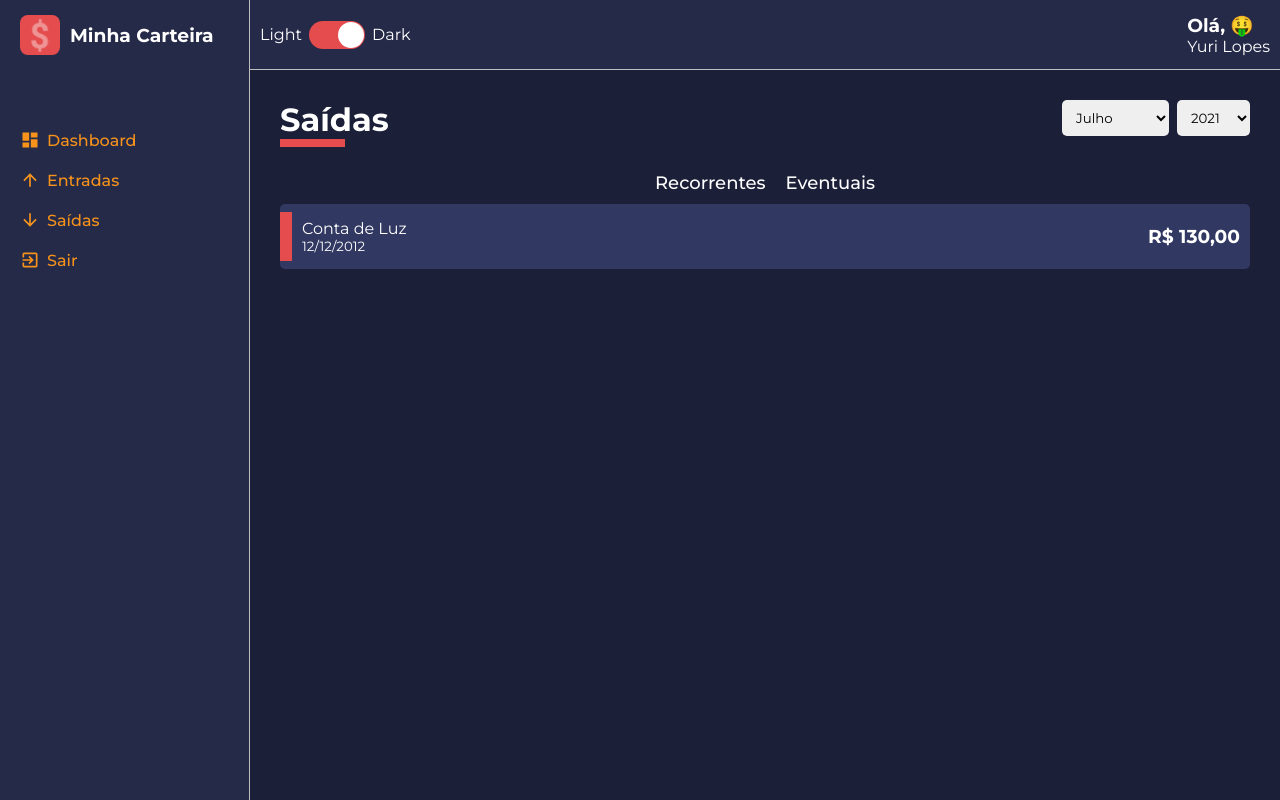
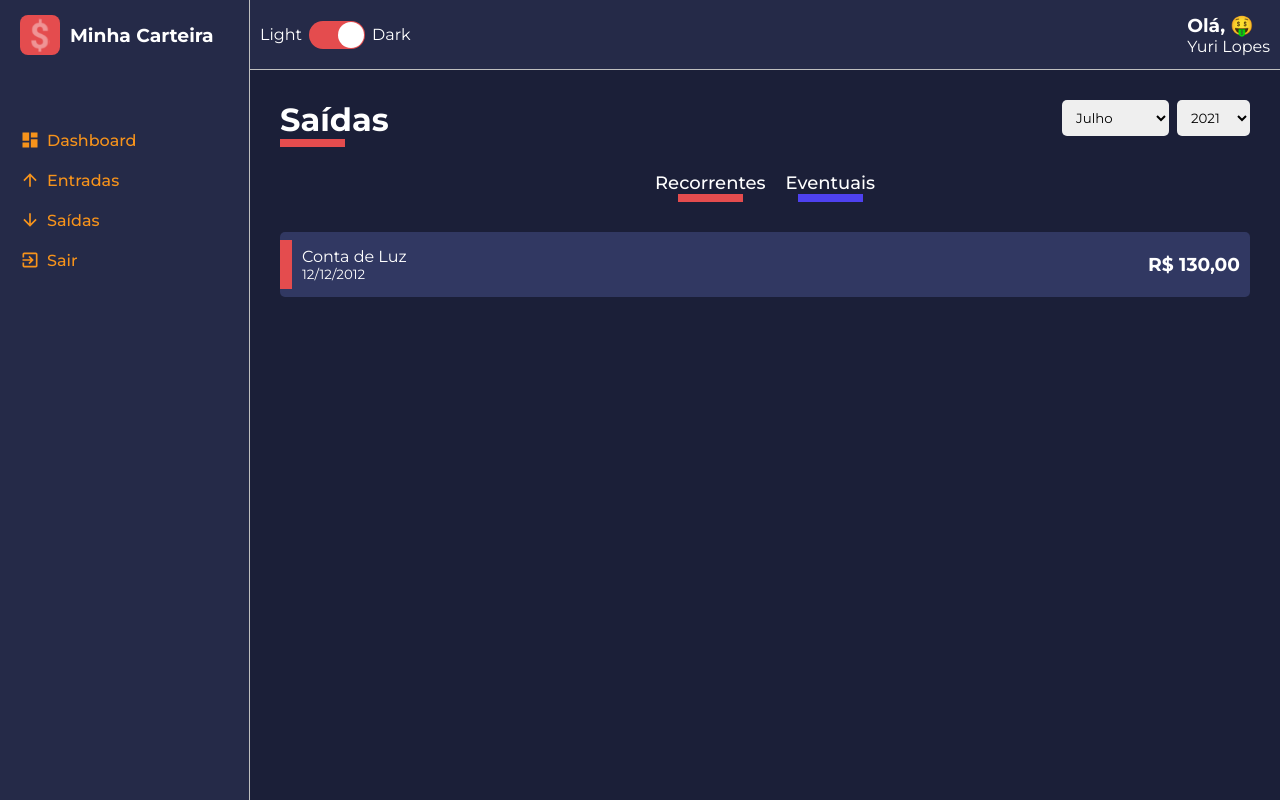
Before and after one commit to YuriLopesM/minha-carteira-dashboard, a React (Create React App) app: page /list/1 in a window 1280 px wide. Built offline with nearby package versions, Linux system fonts and the light colour scheme.

Commit message:
Update lesson 3.13

```diff
--- a/src/pages/List/index.tsx
+++ b/src/pages/List/index.tsx
@@ -36,7 +36,7 @@ const List: React.FC = () => {
                 </button>
                 <button
                 type="button"
-                className="tag-filter tag-filter-eventual"
+                className="tag-filter tag-filter-eventuals"
                 >
                     Eventuais
                 </button>
@@ -49,7 +49,6 @@ const List: React.FC = () => {
                 subtitle="12/12/2012"
                 amount="R$ 130,00"
                 />
-
             </Content>
         </Container>
 
--- a/src/pages/List/styles.ts
+++ b/src/pages/List/styles.ts
@@ -12,6 +12,7 @@ export const Filters = styled.div`
     width: 100%;
     display: flex;
     justify-content: center;
+    margin-bottom: 30px;
 
     .tag-filter{
         font-size: 18px;
@@ -24,21 +25,26 @@ export const Filters = styled.div`
         &:hover{
             opacity: .7;
         }
+
     };
 
-    .tag-filter-recurrent ::after{
+    .tag-filter-recurrent{
+        &::after{
             content: '';
             display: block;
             width: 65px;
             margin: 0 auto;
             border-bottom: 8px solid ${props => props.theme.colors.warning}
-    };
+        }
+    }
 
-    .tag-filter-eventual ::after{
+    .tag-filter-eventuals{
+        &::after{
             content: '';
-        display: block;
+            display: flex;
             width: 65px;
             margin: 0 auto;
             border-bottom: 8px solid ${props => props.theme.colors.success}
-    };
+        }
+    }
 `;
```
Lines whose indentation alone changed are shown as unchanged.
